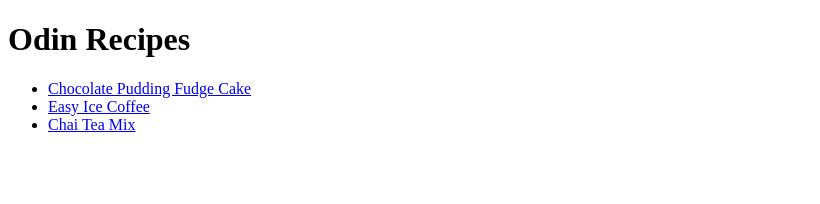
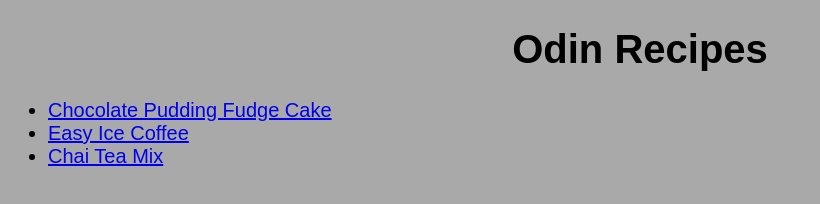
Before and after one commit to mkhantk/odin-recipies, a plain HTML site: page index.html in a window 1280 px wide. Shown: the whole page, without its empty margins (0-820 px from the left). Drawn offline with Linux system fonts and the light colour scheme.

Commit message:
Add style.css and edit index.html

```diff
--- a/index.html
+++ b/index.html
@@ -4,15 +4,17 @@
     <meta charset="UTF-8">
     <meta name="viewport" content="width=device-width, initial-scale=1.0">
     <title>Homepage</title>
+    <link rel="stylesheet" href="style.css">
 </head>
 
 <body>
     <h1>Odin Recipes</h1>
-
-    <ul>
-        <li>   <a href="recipies/choco-pudding.html">Chocolate Pudding Fudge Cake</a></li>
-        <li>   <a href="recipies/ice-coffee.html">Easy Ice Coffee</a></li>
-        <li>   <a href="recipies/chai-tea.html">Chai Tea Mix</a></li>
-    </ul>
+    <div id="list">
+        <ul class="list">
+            <li class="list choco">   <a href="recipies/choco-pudding.html">Chocolate Pudding Fudge Cake</a></li>
+            <li class="list ice">   <a href="recipies/ice-coffee.html">Easy Ice Coffee</a></li>
+            <li class="list chai">   <a href="recipies/chai-tea.html">Chai Tea Mix</a></li>
+        </ul>
+    </div>
 </body>
 </html>
--- /dev/null
+++ b/style.css
@@ -0,0 +1,16 @@
+body {
+    font-family: Arial, Helvetica, sans-serif;
+    background-color: darkgray;
+}
+
+h1 {
+    color:  black;
+    text-align: center;
+    font-size: 40px;
+    font-weight: bold;
+}
+
+.list  {
+    font-size: 20px;
+    font-weight: 100;
+}
```
